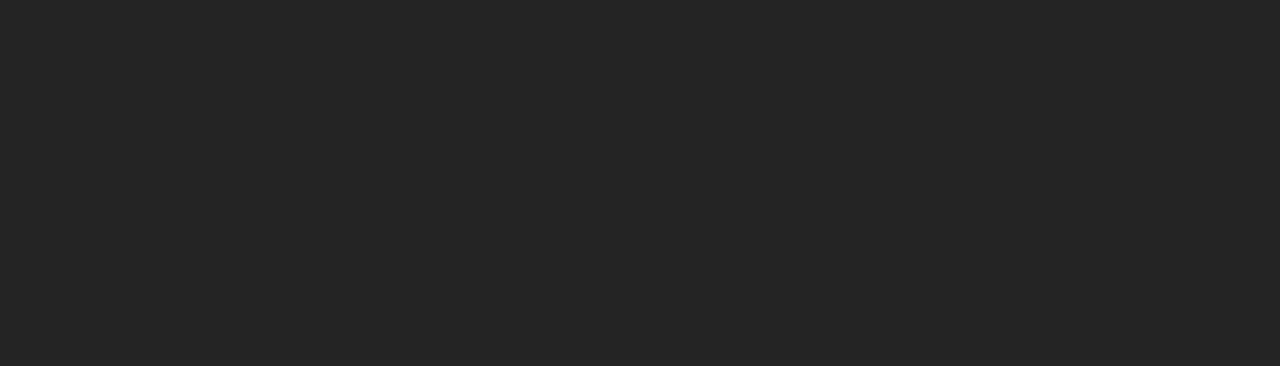
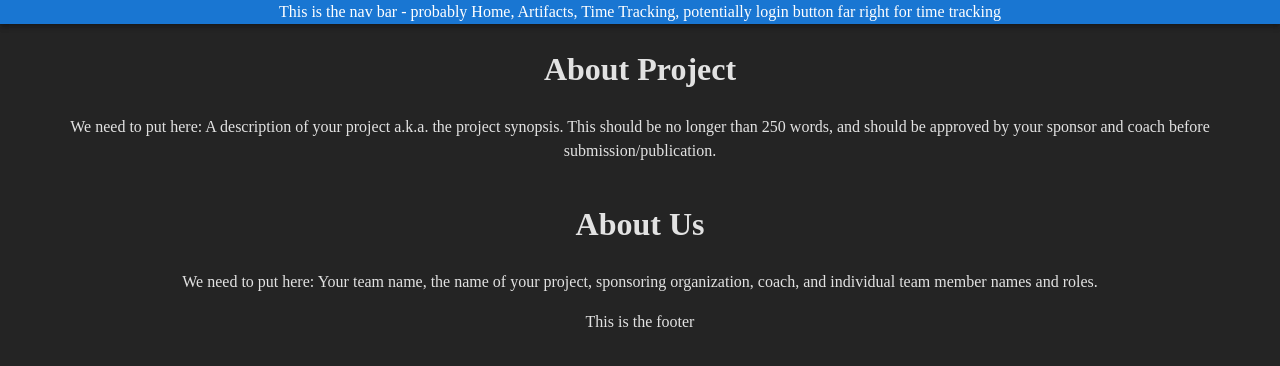
Before and after one commit to Team-Lil-Bobby-Tables/ProjectWebsite, a React (Vite) app in the folder frontend/: page / in a window 1280 px wide. Shown: the top 366 px of the page. Built offline with nearby package versions, Linux system fonts and the light colour scheme.

Commit message:
Feat: Skeleton files for about us/project, navbar, footer

```diff
--- a/frontend/src/App.css
+++ b/frontend/src/App.css
@@ -1,3 +1,8 @@
 #root {
   text-align: center;
 }
+
+.App {
+  display: flex;
+  flex-direction: column;
+}
--- a/frontend/src/App.tsx
+++ b/frontend/src/App.tsx
@@ -1,7 +1,18 @@
 import "./App.css";
+import AboutProject from "./components/about-project";
+import AboutUs from "./components/about-us";
+import Navbar from "./components/navbar";
+import Footer from "./components/footer";
 
 function App() {
-  return <></>;
+  return (
+    <div className="App">
+      <Navbar />
+      <AboutProject />
+      <AboutUs />
+      <Footer />
+    </div>
+  );
 }
 
 export default App;
--- /dev/null
+++ b/frontend/src/components/about-project.tsx
@@ -0,0 +1,18 @@
+/**
+ * About the project component for the main page
+ * @returns About project component
+ */
+const AboutProject = () => {
+  return (
+    <div>
+      <h1>About Project</h1>
+      <p>
+        We need to put here: A description of your project a.k.a. the project
+        synopsis. This should be no longer than 250 words, and should be
+        approved by your sponsor and coach before submission/publication.
+      </p>
+    </div>
+  );
+};
+
+export default AboutProject;
--- /dev/null
+++ b/frontend/src/components/about-us.tsx
@@ -0,0 +1,18 @@
+/**
+ * About the team component for the main page
+ * @returns About Us component
+ */
+const AboutUs = () => {
+  return (
+    <div>
+      <h1>About Us</h1>
+      <p>
+        We need to put here: Your team name, the name of your project,
+        sponsoring organization, coach, and individual team member names and
+        roles.
+      </p>
+    </div>
+  );
+};
+
+export default AboutUs;
--- /dev/null
+++ b/frontend/src/components/footer.tsx
@@ -0,0 +1,9 @@
+/**
+ * Put extra information at the bottom of the page
+ * @returns Footer component
+ */
+const Footer = () => {
+  return <footer>This is the footer</footer>;
+};
+
+export default Footer;
--- /dev/null
+++ b/frontend/src/components/navbar.tsx
@@ -0,0 +1,16 @@
+import { AppBar } from "@mui/material";
+
+/**
+ * Eveything in the navbar component
+ * @returns Navbar component
+ */
+const Navbar = () => {
+  return (
+    <AppBar position="static">
+      This is the nav bar - probably Home, Artifacts, Time Tracking, potentially
+      login button far right for time tracking
+    </AppBar>
+  );
+};
+
+export default Navbar;
--- a/frontend/src/index.css
+++ b/frontend/src/index.css
@@ -1,5 +1,5 @@
 :root {
-  font-family: Inter, system-ui, Avenir, Helvetica, Arial, sans-serif;
+  padding: 0;
   line-height: 1.5;
   font-weight: 400;
 
@@ -12,3 +12,7 @@
   -webkit-font-smoothing: antialiased;
   -moz-osx-font-smoothing: grayscale;
 }
+
+body {
+  margin: 0;
+}
```
Also changed, not shown: 1 other file (tests, documents, lock files or other folders).
